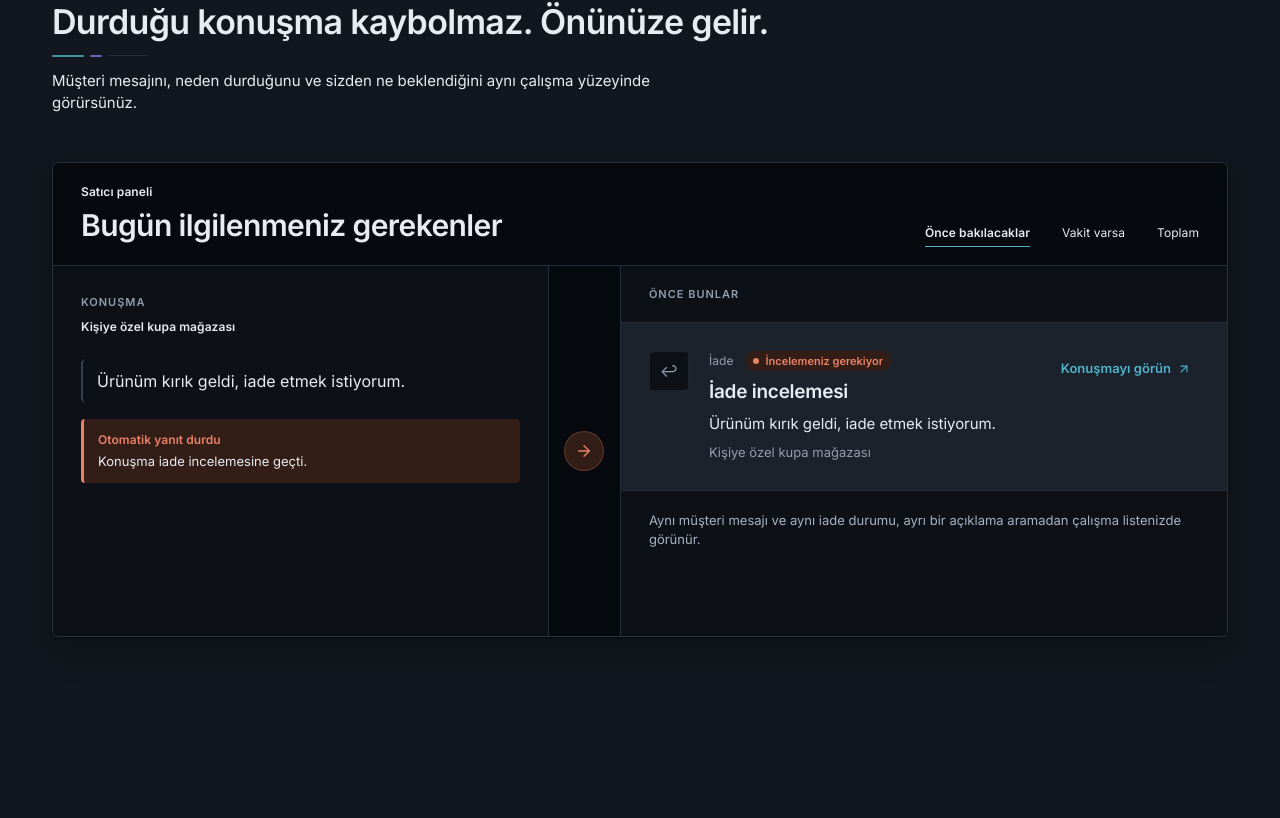
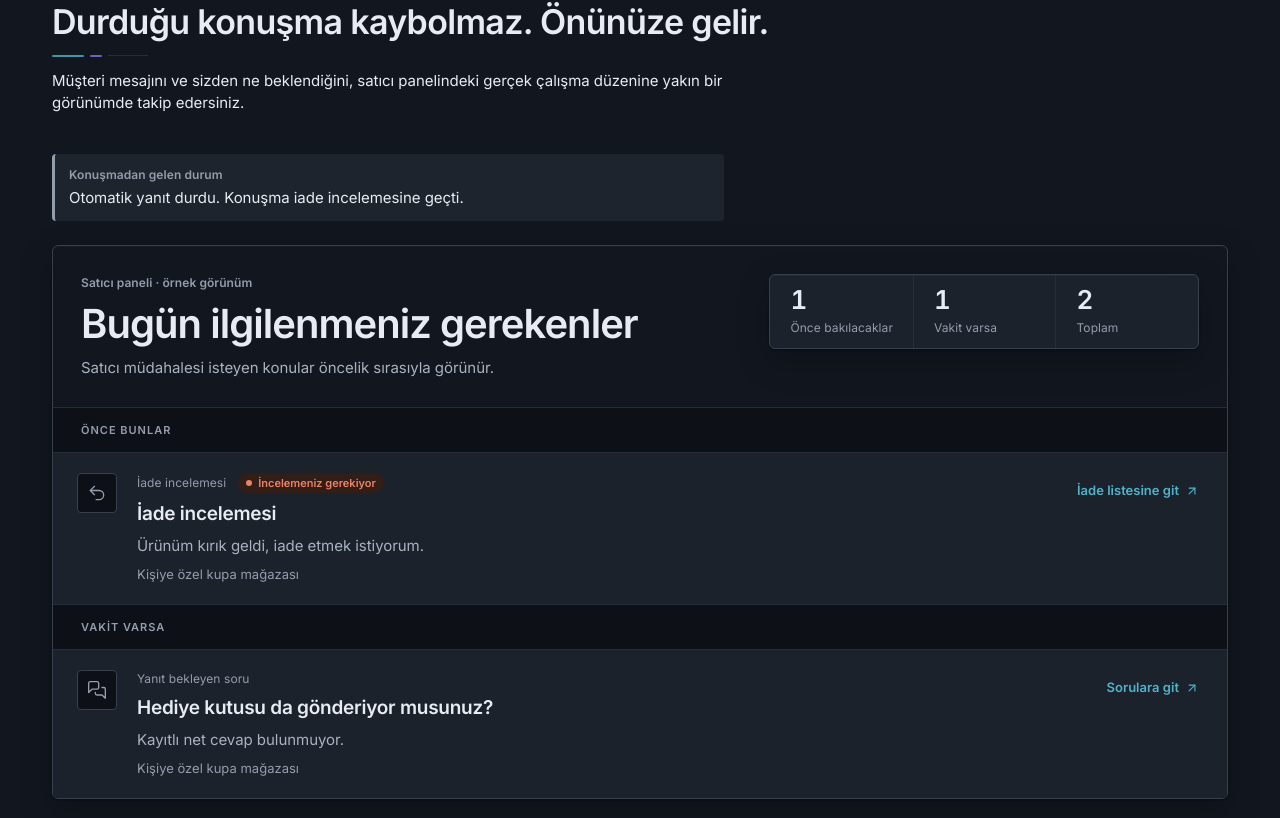
Before and after one commit to keremm44/whatsapp-assistant, a Next.js app in the folder frontend/: page / in a window 1280 px wide. Shown: the part 3742-4560 px from the top of the page. Built offline with nearby package versions, Linux system fonts and the light colour scheme; no server answers.

Commit message:
frontend: mirror seller dashboard in panel proof

```diff
--- a/frontend/src/components/marketing/panel-section.tsx
+++ b/frontend/src/components/marketing/panel-section.tsx
@@ -1,10 +1,10 @@
 import * as React from "react";
-import { ArrowDown, ArrowRight, ArrowUpRight } from "lucide-react";
+import { ArrowUpRight, MessagesSquare, Undo2 } from "lucide-react";
 
-import { ChatBubble } from "@/components/marketing/chat-bubbles";
 import { MARKETING_STORY } from "@/components/marketing/marketing-story";
 import { MarketingReveal } from "@/components/marketing/marketing-motion";
 import { MarketingSectionHeading } from "@/components/marketing/section-heading";
+import { SystemNote } from "@/components/marketing/system-note";
 import { StatusChip } from "@/components/shared/status-chip";
 
 export function PanelSection() {
@@ -14,137 +14,156 @@ export function PanelSection() {
         <MarketingSectionHeading
           eyebrow="Panel"
           title="Durduğu konuşma kaybolmaz. Önünüze gelir."
-          description="Müşteri mesajını, neden durduğunu ve sizden ne beklendiğini aynı çalışma yüzeyinde görürsünüz."
+          description="Müşteri mesajını ve sizden ne beklendiğini, satıcı panelindeki gerçek çalışma düzenine yakın bir görünümde takip edersiniz."
         />
 
-        <MarketingReveal className="mt-12">
-          <SellerWorkbenchProof />
+        <MarketingReveal className="mt-10 max-w-2xl">
+          <SystemNote tone="paused" label="Konuşmadan gelen durum">
+            Otomatik yanıt durdu. Konuşma iade incelemesine geçti.
+          </SystemNote>
+        </MarketingReveal>
+
+        <MarketingReveal className="mt-6">
+          <SellerDashboardProof />
         </MarketingReveal>
       </div>
     </section>
   );
 }
 
-function SellerWorkbenchProof() {
+function SellerDashboardProof() {
   return (
-    <div className="min-h-[460px] overflow-hidden rounded-sheet border border-boundary/70 bg-chrome shadow-surface">
-      <div className="border-b border-divider bg-chrome px-5 py-5 sm:px-7">
-        <div className="flex flex-wrap items-end justify-between gap-5">
-          <div>
-            <p className="type-meta font-semibold text-chrome-foreground/62">Satıcı paneli</p>
-            <h3 className="mt-1.5 font-heading text-2xl font-semibold tracking-[-0.02em] text-chrome-foreground sm:text-[30px]">
+    <div className="overflow-hidden rounded-sheet border border-boundary bg-canvas shadow-surface">
+      <div className="flex flex-col gap-5 border-b border-divider px-5 py-6 sm:flex-row sm:items-end sm:justify-between sm:gap-10 sm:px-7 sm:py-7">
+        <div className="space-y-2.5">
+          <p className="type-meta font-semibold text-muted-foreground">Satıcı paneli · örnek görünüm</p>
+          <h3 className="font-display text-[34px] font-semibold leading-[40px] tracking-[-0.024em] text-foreground sm:text-[40px] sm:leading-[46px]">
             Bugün ilgilenmeniz gerekenler
           </h3>
+          <p className="max-w-2xl type-body text-muted">
+            Satıcı müdahalesi isteyen konular öncelik sırasıyla görünür.
+          </p>
+        </div>
+        <WorkloadStats />
       </div>
 
-          <div className="flex flex-wrap items-end gap-6 sm:gap-8">
-            <WorkloadLabel label="Önce bakılacaklar" active />
-            <WorkloadLabel label="Vakit varsa" />
-            <WorkloadLabel label="Toplam" />
+      <div className="bg-raised">
+        <LedgerSection title="Önce bunlar">
+          <LedgerRow
+            icon={Undo2}
+            typeLabel="İade incelemesi"
+            attention
+            title="İade incelemesi"
+            summary={MARKETING_STORY.returnQuestion}
+            context={MARKETING_STORY.storeLabel}
+            action="İade listesine git"
+          />
+        </LedgerSection>
+
+        <LedgerSection title="Vakit varsa" borderTop>
+          <LedgerRow
+            icon={MessagesSquare}
+            typeLabel="Yanıt bekleyen soru"
+            title={MARKETING_STORY.unknownQuestion}
+            summary="Kayıtlı net cevap bulunmuyor."
+            context={MARKETING_STORY.storeLabel}
+            action="Sorulara git"
+          />
+        </LedgerSection>
       </div>
     </div>
+  );
+}
+
+function WorkloadStats() {
+  const stats = [
+    { label: "Önce bakılacaklar", value: 1 },
+    { label: "Vakit varsa", value: 1 },
+    { label: "Toplam", value: 2 },
+  ] as const;
+
+  return (
+    <dl
+      aria-label="Örnek görünümde ilgilenmeniz gereken 2 konu"
+      className="grid w-full shrink-0 grid-cols-3 divide-x divide-divider self-start overflow-hidden rounded-sheet border border-boundary bg-raised shadow-surface sm:w-auto sm:min-w-[360px]"
+    >
+      {stats.map((stat) => (
+        <div key={stat.label} className="px-4 py-3 sm:px-5">
+          <dd className="type-figure font-display text-[26px] font-semibold leading-none tracking-[-0.02em] text-foreground">
+            {stat.value}
+          </dd>
+          <dt className="mt-1.5 type-meta text-muted-foreground">{stat.label}</dt>
         </div>
+      ))}
+    </dl>
+  );
+}
 
-      <div className="grid min-h-[370px] lg:grid-cols-[minmax(0,0.9fr)_72px_minmax(0,1.1fr)]">
-        <div className="border-b border-divider bg-sunken p-5 sm:p-7 lg:border-b-0 lg:border-r">
-          <p className="type-eyebrow text-muted-foreground">Konuşma</p>
-          <p className="mt-2 type-meta font-semibold text-foreground">
-            {MARKETING_STORY.storeLabel}
-          </p>
+function LedgerSection({
+  title,
+  children,
+  borderTop = false,
+}: {
+  title: string;
+  children: React.ReactNode;
+  borderTop?: boolean;
+}) {
+  return (
+    <section className={borderTop ? "border-t border-divider" : undefined}>
+      <div className="border-b border-divider bg-sunken px-5 py-3.5 sm:px-7">
+        <p className="type-eyebrow text-muted-foreground">{title}</p>
+      </div>
+      {children}
+    </section>
+  );
+}
 
-          <div className="mt-6 space-y-4">
-            <ChatBubble from="customer">{MARKETING_STORY.returnQuestion}</ChatBubble>
-            <div className="rounded-control border-l-[3px] border-l-attention bg-attention-soft px-3.5 py-3">
-              <p className="type-meta font-semibold text-attention">Otomatik yanıt durdu</p>
-              <p className="mt-1 type-row-secondary text-foreground">
-                Konuşma iade incelemesine geçti.
-              </p>
-            </div>
-          </div>
-        </div>
+function LedgerRow({
+  icon: Icon,
+  typeLabel,
+  attention = false,
+  title,
+  summary,
+  context,
+  action,
+}: {
+  icon: React.ComponentType<{ size?: number; strokeWidth?: number; "aria-hidden"?: boolean }>;
+  typeLabel: string;
+  attention?: boolean;
+  title: string;
+  summary: string;
+  context: string;
+  action: string;
+}) {
+  return (
+    <article className="group relative transition-colors hover:bg-elevated">
+      <div className="flex flex-col gap-3 p-4 pl-5 sm:flex-row sm:items-start sm:gap-5 sm:p-5 sm:pl-6">
+        <div className="flex min-w-0 items-start gap-4 sm:flex-1 sm:gap-5">
+          <span className="flex h-10 w-10 shrink-0 items-center justify-center rounded-control border border-boundary bg-recessed text-muted-foreground transition-colors group-hover:bg-hover group-hover:text-foreground">
+            <Icon aria-hidden size={20} strokeWidth={1.6} />
+          </span>
 
-        <div className="flex items-center gap-3 border-b border-divider bg-chrome px-5 py-3 lg:hidden">
-          <span className="flex h-8 w-8 shrink-0 items-center justify-center rounded-full border border-attention/25 bg-attention-soft text-attention">
-            <ArrowDown aria-hidden="true" size={16} strokeWidth={1.8} />
-          </span>
-          <div>
-            <p className="type-meta font-semibold text-attention">Aynı kayıt</p>
-            <p className="type-meta text-chrome-foreground/62">Önce bunlar listesine düşer</p>
-          </div>
-        </div>
-
-        <div className="relative hidden items-center justify-center border-r border-divider bg-chrome lg:flex">
-          <span className="flex h-10 w-10 items-center justify-center rounded-full border border-attention/25 bg-attention-soft text-attention">
-            <ArrowRight aria-hidden="true" size={18} strokeWidth={1.8} />
-          </span>
-        </div>
-
-        <div className="bg-sunken">
-          <div className="border-b border-divider px-5 py-5 sm:px-7">
-            <p className="type-eyebrow text-muted-foreground">Önce bunlar</p>
-          </div>
-
-          <article className="group relative bg-raised transition-colors duration-200 hover:bg-elevated/50">
-            <div className="flex flex-col gap-4 p-5 sm:flex-row sm:items-start sm:gap-5 sm:p-7">
-              <div className="flex min-w-0 flex-1 items-start gap-4 sm:gap-5">
-                <span
-                  aria-hidden="true"
-                  className="flex h-10 w-10 shrink-0 items-center justify-center rounded-control border border-boundary/40 bg-recessed text-muted-foreground transition-colors group-hover:bg-hover group-hover:text-foreground"
-                >
-                  ↩
-                </span>
           <div className="min-w-0 flex-1 space-y-2">
             <div className="flex flex-wrap items-center gap-x-3 gap-y-1">
-                    <span className="type-meta text-muted-foreground">İade</span>
+              <span className="type-meta text-muted-foreground">{typeLabel}</span>
+              {attention ? (
                 <StatusChip tone="attention">İncelemeniz gerekiyor</StatusChip>
+              ) : null}
             </div>
-                  <h4 className="type-record-identity text-foreground">İade incelemesi</h4>
-                  <p className="type-body text-foreground">{MARKETING_STORY.returnQuestion}</p>
-                  <p className="type-row-secondary text-muted-foreground">
-                    {MARKETING_STORY.storeLabel}
-                  </p>
+            <h4 className="type-record-identity text-foreground">{title}</h4>
+            <p className="type-body text-muted">{summary}</p>
+            <p className="type-row-secondary text-muted-foreground">{context}</p>
           </div>
         </div>
 
         <a
           href="#dene"
-                className="inline-flex h-11 shrink-0 items-center gap-1.5 self-start rounded-control px-2 type-row-secondary font-semibold text-primary transition-colors hover:bg-elevated focus-visible:outline-none focus-visible:ring-2 focus-visible:ring-primary focus-visible:ring-offset-2 focus-visible:ring-offset-sunken sm:h-9"
+          className="inline-flex h-11 shrink-0 items-center gap-1.5 self-start rounded-control px-2 type-row-secondary font-semibold text-primary transition-colors hover:bg-elevated focus-visible:outline-none focus-visible:ring-2 focus-visible:ring-primary focus-visible:ring-offset-2 focus-visible:ring-offset-canvas sm:h-9"
         >
-                <span>Konuşmayı görün</span>
-                <ArrowUpRight aria-hidden="true" size={14} strokeWidth={1.9} />
+          <span>{action}</span>
+          <ArrowUpRight aria-hidden size={14} strokeWidth={1.9} />
         </a>
       </div>
     </article>
-
-          <div className="border-t border-divider px-5 py-5 sm:px-7">
-            <p className="max-w-xl type-row-secondary text-muted">
-              Aynı müşteri mesajı ve aynı iade durumu, ayrı bir açıklama aramadan çalışma listenizde görünür.
-            </p>
-          </div>
-        </div>
-      </div>
-    </div>
   );
 }
-
-function WorkloadLabel({ label, active = false }: { label: string; active?: boolean }) {
-  return (
-    <div className="relative pb-1">
-      <p
-        className={
-          active
-            ? "type-meta font-semibold text-chrome-foreground"
-            : "type-meta text-chrome-foreground/48"
-        }
-      >
-        {label}
-      </p>
-      {active ? (
-        <span
-          aria-hidden="true"
-          className="absolute inset-x-0 -bottom-0.5 h-px bg-primary"
-        />
-      ) : null}
-    </div>
-  );
-}
```
Lines whose indentation alone changed are shown as unchanged.
